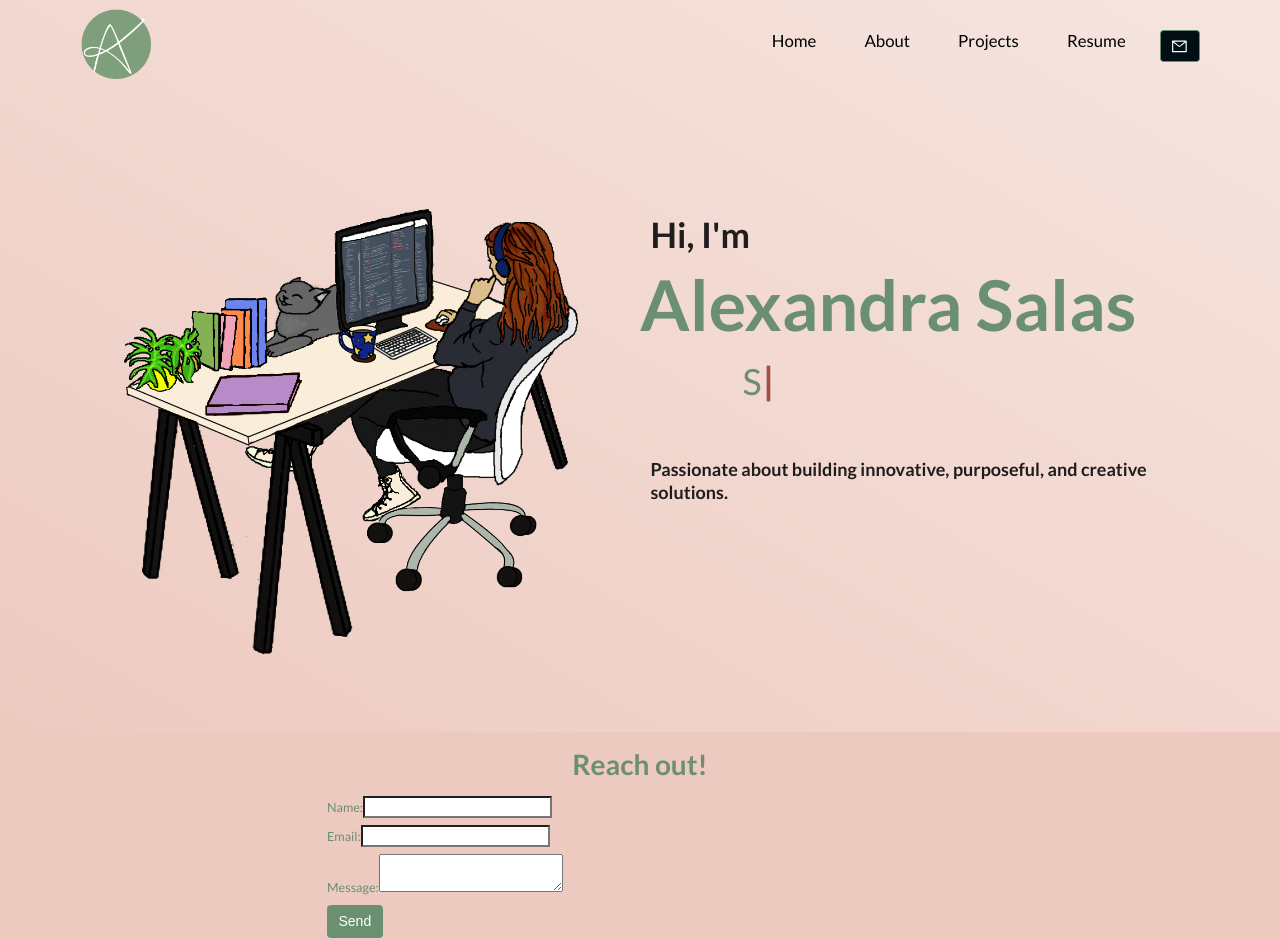
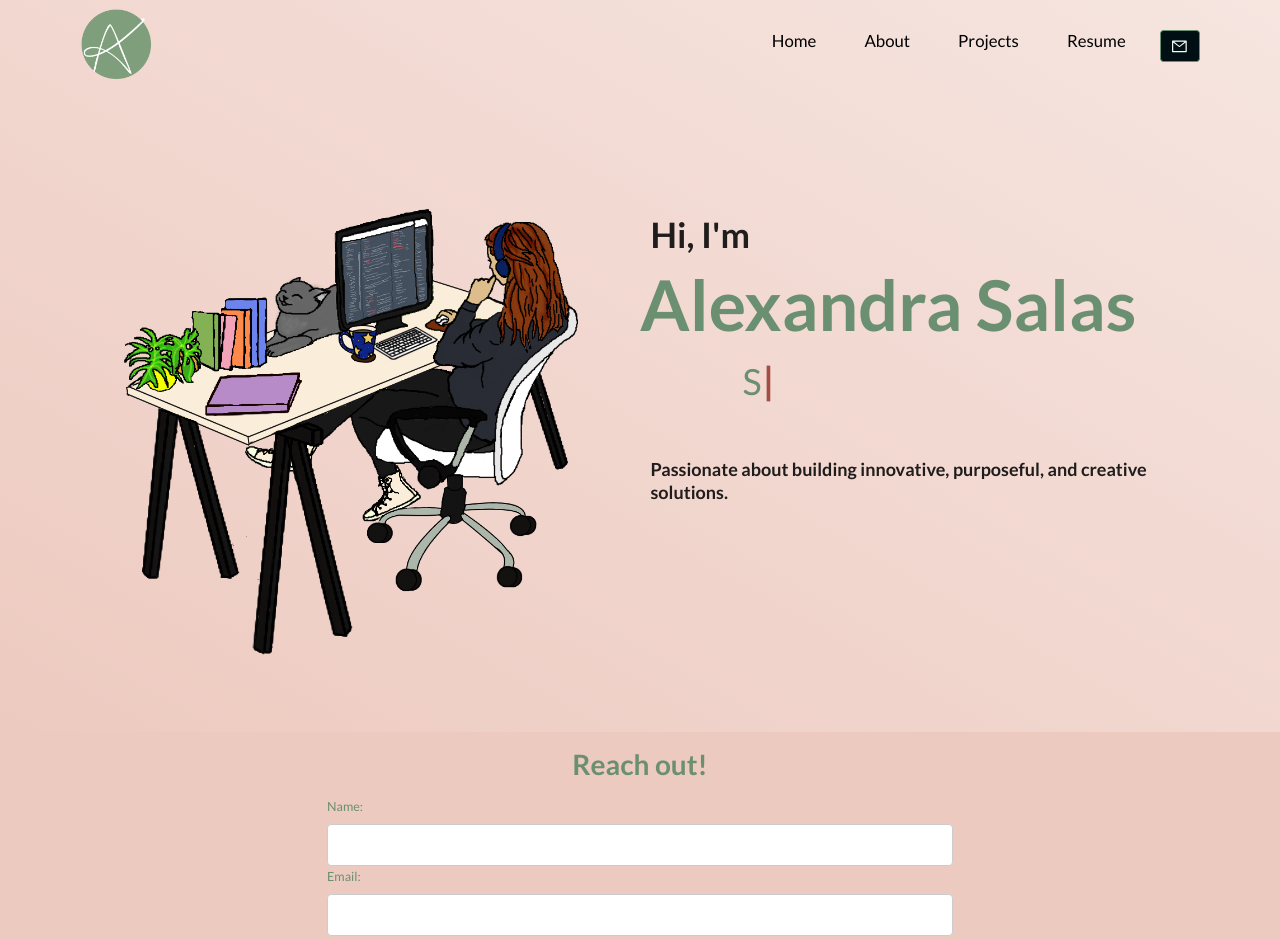
Before and after one commit to aesalas/SalasPortfolio, a React (Create React App) app: page / in a window 1280 px wide. Shown: the top 940 px of the page. Built offline with nearby package versions, Linux system fonts and the light colour scheme.

Commit message:
contact style

```diff
--- a/src/style.css
+++ b/src/style.css
@@ -266,7 +266,7 @@ button:focus {
   .contact {
     text-align: left;
   }
-  .form-inputs p {
+  input {
     width: 100%;
     padding: 12px 20px;
     margin: 8px 0;
@@ -275,7 +275,16 @@ button:focus {
     border-radius: 4px;
     box-sizing: border-box;
   }
-
+  textarea {
+    width: 100%;
+    height: 150px;
+    padding: 12px 20px;
+    box-sizing: border-box;
+    border: 2px solid #ccc;
+    border-radius: 4px;
+    background-color: #f8f8f8;
+    resize: none;
+  }
   .form-label {
     display: inline-block;
     font-size: 0.9rem;
```
